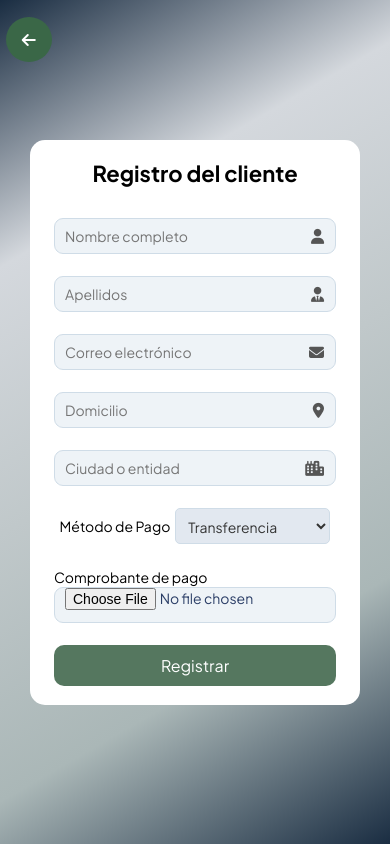
After one commit to abrahampa21/boletera, a PHP site: page /panelVendedor/registroCliente.html in a window 390 px wide. The commit adds this page. Run offline with PHP 8.4, Linux system fonts and the light colour scheme; some libraries are stand-ins or nearby versions.

Commit message:
Nuevo apartado de registro de cliente y responsividad lista

```diff
--- /dev/null
+++ b/assets/css/panelVendedor/registroCliente.css
@@ -0,0 +1,162 @@
+@import url("https://fonts.googleapis.com/css2?family=Plus+Jakarta+Sans:wght@300;400;600;700&display=swap");
+
+* {
+  margin: 0;
+  padding: 0;
+  box-sizing: border-box;
+  font-family: "Plus Jakarta Sans", sans-serif;
+}
+
+body {
+  display: flex;
+  align-items: center;
+  justify-content: center;
+  min-height: 100vh;
+  background: linear-gradient(
+    330deg,
+    #1a2d42,
+    #aab7b7,
+    #c0c8ca,
+    #d4d8dd,
+    #1a2d42
+  );
+}
+
+.registro-cliente {
+  display: flex;
+  flex-direction: column;
+  background-color: #fff;
+  border-radius: 15px;
+  padding: 19px 1.5rem;
+  gap: 15px;
+  width: 450px;
+}
+
+.registro-cliente h1 {
+  font-size: 1.5rem;
+  margin-bottom: 1rem;
+  text-align: center;
+}
+
+.registro-cliente .campos-cliente {
+  display: flex;
+  flex-direction: column;
+  gap: 10px;
+}
+
+.registro-cliente .div-campos input {
+  height: 40px;
+  background-color: #eef3f7;
+  border: 1px solid #cfdce7;
+  width: 100%;
+  font-size: 15px;
+  padding: 0 10px;
+  color: #2a3d66;
+  border-radius: 9px;
+}
+
+.registro-cliente .div-campos {
+  position: relative;
+  margin-bottom: 12px;
+}
+
+.registro-cliente .div-campos i {
+  position: absolute;
+  top: 50%;
+  right: 12px;
+  transform: translateY(-50%);
+  color: #555;
+  font-size: 15px;
+}
+
+.registro-cliente .div-campos label {
+  font-size: 15px;
+}
+
+.registro-cliente .div-metodoPago {
+  display: flex;
+  align-items: center;
+  justify-content: center;
+  gap: 3rem;
+}
+
+.registro-cliente .div-campos select {
+  padding: 0.5rem;
+  font-size: 15px;
+  border-radius: 5px;
+  background-color: #e2e8f0;
+  color: #333;
+  border: 1px solid #cfdce7;
+  width: 55%;
+}
+
+.registro-cliente .div-comprobante input{
+  border: 1px solid #cfdce7;
+
+}
+
+.registro-cliente button {
+  background-color: rgb(85, 119, 95);
+  color: #fff;
+  border: none;
+  font-size: 16px;
+  border-radius: 10px;
+  transition: 0.2s ease-in-out;
+  cursor: pointer;
+  padding: 10px;
+}
+
+.registro-cliente button:hover {
+  background-color: rgb(58, 103, 71);
+}
+
+.regresar-btn{
+  position: absolute;
+  top: 2%;
+  left: 1.5%;
+  background-color: rgb(58, 103, 71);
+  color: #fff;
+  z-index: 2;
+  border: none;
+  outline: none;
+  padding: 12px 1rem;
+  border-radius: 50%;
+  font-size: 1.3rem;
+}
+
+@media (max-width: 550px){
+  .registro-cliente{
+    width: 350px;
+  }
+
+    .registro-cliente .div-metodoPago{
+    gap: 5px;
+  }
+}
+
+@media (max-width: 400px){
+  .registro-cliente{
+    width: 330px;
+  }
+
+  .regresar-btn{
+    font-size: 1rem;
+  }
+
+  .registro-cliente h1{
+    font-size: 22px;
+  }
+
+  .registro-cliente .div-campos input, .registro-cliente .div-campos select{
+    font-size: 14px;
+    height: 36px;
+  }
+
+  .registro-cliente .div-metodoPago{
+    gap: 5px;
+  }
+
+  .registro-cliente .div-campos label{
+    font-size: 14px;
+  }
+}
--- /dev/null
+++ b/panelVendedor/registroCliente.html
@@ -0,0 +1,61 @@
+<!DOCTYPE html>
+<html lang="es">
+<head>
+    <meta charset="UTF-8">
+    <meta name="viewport" content="width=device-width, initial-scale=1.0">
+    <link rel="stylesheet" href="../assets/css/panelVendedor/registroCliente.css">
+    <link rel="icon" href="../src/img/logoPaginas.png">
+    <link href="https://unpkg.com/aos@2.3.1/dist/aos.css" rel="stylesheet">
+    <script src="https://kit.fontawesome.com/e522357059.js" crossorigin="anonymous"></script>
+    <title>Registro del cliente</title>
+</head>
+<body>
+
+    <form action="" class="registro-cliente" id="registro-cliente" autocomplete="off">
+        <h1>Registro del cliente</h1>
+        <div class="campos-cliente">
+            <div class="div-nombre div-campos">
+                <input type="text" name="name" class="campos-registro inputs-general" id="name" placeholder="Nombre completo" required>
+                <i class="fa-solid fa-user"></i>
+            </div>
+            <div class="div-apellido div-campos">
+                <input type="text" name="apellidos" class="campos-registro inputs-general" id="apellidos" placeholder="Apellidos" required>
+                <i class="fa-solid fa-user-tie"></i>
+            </div>
+            <div class="div-email div-campos">
+                <input type="email" name="email" class="campos-registro inputs-general" id="email" placeholder="Correo electrónico">
+                <i class="fa-solid fa-envelope"></i>
+            </div>
+            <div class="div-direccion div-campos">
+                <input type="text" name="dirrecion-fisica" class="campos-registro inputs-general" id="direccion" placeholder="Domicilio" required>
+                <i class="fa-solid fa-location-dot"></i>
+            </div>
+            <div class="div-entidad div-campos">
+                <input type="text" name="entidad" class="campos-registro inputs-general" id="entidad" placeholder="Ciudad o entidad" required>
+                <i class="fa-solid fa-city"></i>
+            </div>
+            <div class="div-metodoPago div-campos">
+                <label for="metodo-pago">Método de Pago</label>
+                <select name="metodo-pago" id="metodo-pago" title="metodo" class="metodo-pago">
+                    <option value="Transferencia">Transferencia</option>
+                    <option value="Depósito">Depósito</option>
+                    <option value="Efectivo">Efectivo</option>
+                </select>
+            </div>
+            <div class="div-comprobante div-campos">
+                <label for="comprobante">Comprobante de pago</label>
+                <input type="file" name="comprobante" class="comprobante" placeholder="Comprobante de pago" id="">
+            </div>
+            <button title="Enviar" type="submit" name="registrar-cliente">Registrar</button>
+        </div>
+
+    </form>
+
+    <a href="#" class="regresar-btn">
+        <i id="regresar-icono" class="arrow fa-solid fa-arrow-left" title="Regresar"></i>
+    </a>
+
+    <!--Librerías JavaScript-->
+    <script src="https://cdn.jsdelivr.net/npm/aos@2.3.4/dist/aos.js"></script>
+</body>
+</html>
```
Also changed, not shown: assets/css/index.css (+18 -21 lines).
